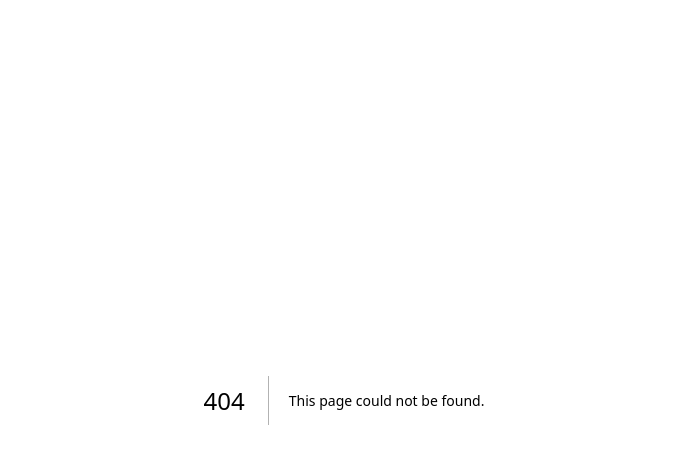
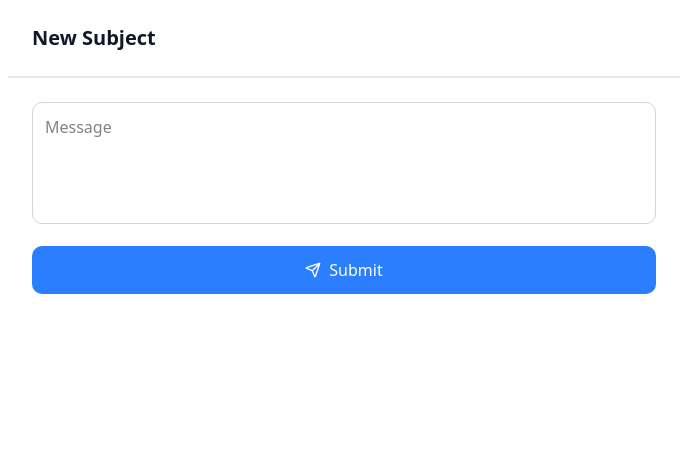
Before and after one commit to Muhammad-javed440/code-wave, a Next.js app: page /chat in a window 1280 px wide. Before the commit this address had no page. Shown: the top 464 px of the page, without its empty margins (296-983 px from the left). Built offline with nearby package versions, Linux system fonts and the light colour scheme.

Commit message:
implement chat

```diff
--- a/package.json
+++ b/package.json
@@ -26,6 +26,7 @@
     "react": "^19.0.0",
     "react-dom": "^19.0.0",
     "react-hook-form": "^7.57.0",
+    "react-markdown": "^10.1.0",
     "styled-components": "^6.1.18",
     "tailwind-merge": "^3.3.0"
   },
--- a/src/app/api/chatAgent.ts
+++ b/src/app/api/chatAgent.ts
@@ -1,4 +1,4 @@
-const apiBaseUrl = process.env.NEXT_PUBLIC_BACKEND_URL || "http://localhost:3000/api" // Fallback to local development URL;
+const apiBaseUrl = process.env.NODE_ENV === "production" ? process.env.NEXT_PUBLIC_BACKEND_URL : "http://localhost:8000"; // Fallback to local development URL;
 
 export async function sendToAgent(message: string) {
   const res = await fetch(`${apiBaseUrl}/run-agent`, {
@@ -6,7 +6,7 @@ export async function sendToAgent(message: string) {
     headers: { "Content-Type": "application/json" },
     body: JSON.stringify({ message }),
   });
- console.log(apiBaseUrl)
+  console.log(apiBaseUrl)
   const data = await res.json();
   return data.output;
 }
--- /dev/null
+++ b/src/app/chat/page.tsx
@@ -0,0 +1,11 @@
+import ChatPage from "../dashboard/components/ChatPage";
+
+export default async function page() {
+    return (
+        <div>
+            <ChatPage />
+        </div>
+    )
+
+
+}
--- a/src/app/components/ChatComponent.tsx
+++ b/src/app/components/ChatComponent.tsx
@@ -1,6 +1,7 @@
 "use client";
 import { useState } from "react";
 import { sendToAgent } from "../api/chatAgent";
+import ChatPage from "../dashboard/components/ChatPage";
 
 export default function ChatAgent() {
   const [input, setInput] = useState("");
@@ -22,11 +23,12 @@ export default function ChatAgent() {
       />
       <button
         onClick={handleSend}
-        className="mt-2 bg-blue-600 text-white px-4 py-2 rounded"
+        className="mt-2 bg-blue-600 cursor-pointer hover:bg-blue-600/60 text-white px-4 py-2 rounded"
       >
         Send
       </button>
       {response && <p className="mt-4">{response}</p>}
+
     </div>
   );
 }
--- /dev/null
+++ b/src/app/dashboard/components/ChatPage.tsx
@@ -0,0 +1,110 @@
+"use client"
+
+
+import { sendToAgent } from "@/app/api/chatAgent"
+import { Send } from "lucide-react"
+import { useState } from "react"
+import ReactMarkdown from "react-markdown"
+
+interface Message {
+    id: string
+    content: string
+    isUser: boolean
+    timestamp: Date
+}
+
+export default function ChatPage() {
+    const [input, setInput] = useState("");
+    const [response, setResponse] = useState<Message[]>([]);
+
+    const handleSend = async () => {
+        const reply = await sendToAgent(input);
+        setResponse((prev) => [...prev, { id: Date.now().toString(), content: input, isUser: true, timestamp: new Date() }, reply]);
+    };
+
+
+    console.log("Response in ChatPage:", input);
+    console.log("Response in ChatPage:", response);
+    return (
+        <div className="flex flex-col h-full max-w-2xl mx-auto bg-white">
+            {/* Header */}
+            <div className="p-6 border-b border-gray-200">
+                <h1 className="text-xl font-semibold text-gray-900">New Subject</h1>
+            </div>
+
+            {/* Messages */}
+            <div className="flex-1 overflow-y-scroll space-y-4 !h-[500px]">
+                {response.map((message, idx) => (
+                    <div key={idx} className={`flex ${message.isUser ? "justify-start" : "justify-end"}`}>
+                        <div
+                            className={`max-w-xs lg:max-w-md px-4 py-3 rounded-2xl ${message.isUser ? "bg-gray-100 text-gray-900" : "bg-teal-400 text-white"
+                                }`}
+                        >
+                            <p className="text-sm leading-relaxed">{message.content}</p>
+                            <ReactMarkdown >
+                                {typeof message === "string" ? message : ""}
+                            </ReactMarkdown>
+                            {/* <p className="text-sm leading-relaxed">{typeof message === "string" ? message : ""}</p> */}
+                        </div>
+                    </div>
+                ))}
+            </div>
+
+            {/* Input Area */}
+            <div className="p-6 border-t border-gray-200">
+                <div className="space-y-4">
+                    {/* Message Input */}
+                    <div className="relative">
+                        <textarea
+                            value={input}
+                            onChange={(e) => setInput(e.target.value)}
+                            // onKeyPress={handleKeyPress}
+                            placeholder="Message"
+                            className="w-full p-3 border border-gray-300 rounded-lg resize-none focus:outline-none focus:ring-2 focus:ring-blue-500 focus:border-transparent"
+                            rows={4}
+                        />
+                    </div>
+
+                    {/* Attachment Section */}
+                    <div className="space-y-2">
+                        {/* <div className="flex items-center justify-between">
+                            <span className="text-sm text-gray-600">Attachment</span>
+                            <button
+                                onClick={() => fileInputRef.current?.click()}
+                                className="p-2 text-blue-500 hover:bg-blue-50 rounded-lg transition-colors"
+                            >
+                                <Paperclip className="w-5 h-5" />
+                            </button>
+                        </div> */}
+
+                        {/* <input ref={fileInputRef} type="file" multiple onChange={handleFileAttachment} className="hidden" /> */}
+
+                        {/* Display attached files
+                        {attachedFiles.length > 0 && (
+                            <div className="space-y-2">
+                                {attachedFiles.map((file, index) => (
+                                    <div key={index} className="flex items-center justify-between p-2 bg-gray-50 rounded-lg">
+                                        <span className="text-sm text-gray-700 truncate">{file.name}</span>
+                                        <button onClick={() => removeAttachment(index)} className="text-red-500 hover:text-red-700 text-sm">
+                                            Remove
+                                        </button>
+                                    </div>
+                                ))}
+                            </div>
+                        )} */}
+                    </div>
+
+                    {/* Submit Button */}
+                    <button
+                        onClick={handleSend}
+                        // disabled={!newMessage.trim() && attachedFiles.length === 0}
+                        className="w-full bg-blue-500 hover:bg-blue-600 disabled:bg-gray-300 disabled:cursor-not-allowed text-white py-3 px-4 rounded-lg font-medium transition-colors flex items-center justify-center gap-2"
+                    >
+                        <Send className="w-4 h-4" />
+                        Submit
+                    </button>
+                </div>
+            </div>
+        </div>
+    )
+}
--- a/src/app/dashboard/page.tsx
+++ b/src/app/dashboard/page.tsx
@@ -4,21 +4,28 @@ import { redirect } from "next/navigation";
 // Update the import path to match the actual file name and extension, e.g.:
 import HeroDashboard from "../components/HeroDashboard";
 import ChatComponent from "../components/ChatComponent";
+import { Plus } from "lucide-react";
+import Link from "next/link";
 // Or, if the file is named 'HeroDashboard/index.tsx':
 // import HeroDashboard from "@/components/HeroDashboard";
 
 export default async function DashboardPage() {
   const session = await auth();
 
-  if (!session) {
-    redirect("/auth/signin");
-  }
+  console.log("Session in DashboardPage:", session?.user);
+  // if (!session) {
+  //   redirect("/auth/signin");
+  // }
 
   return (
-    <div>
+    <div className="relative min-h-screen bg-gray-50 dark:bg-gray-950">
       <HeroDashboard />
-      <ChatComponent />
+      {/* <ChatComponent /> */}
       {/* Add any other components or content you want to display on the dashboard */}
+
+      <Link href="/chat" className="fixed cursor-pointer hover:bg-gray-200 p-2 rounded-full bottom-10 right-10 flex items-center justify-centers">
+        <Plus size={24} />
+      </Link>
     </div>
   );
 }
```
Also changed, not shown: src/app/auth/signin/page.tsx (line endings or trailing spaces), src/lib/authOptions.ts (line endings or trailing spaces), 1 other file (tests, documents, lock files or other folders).
